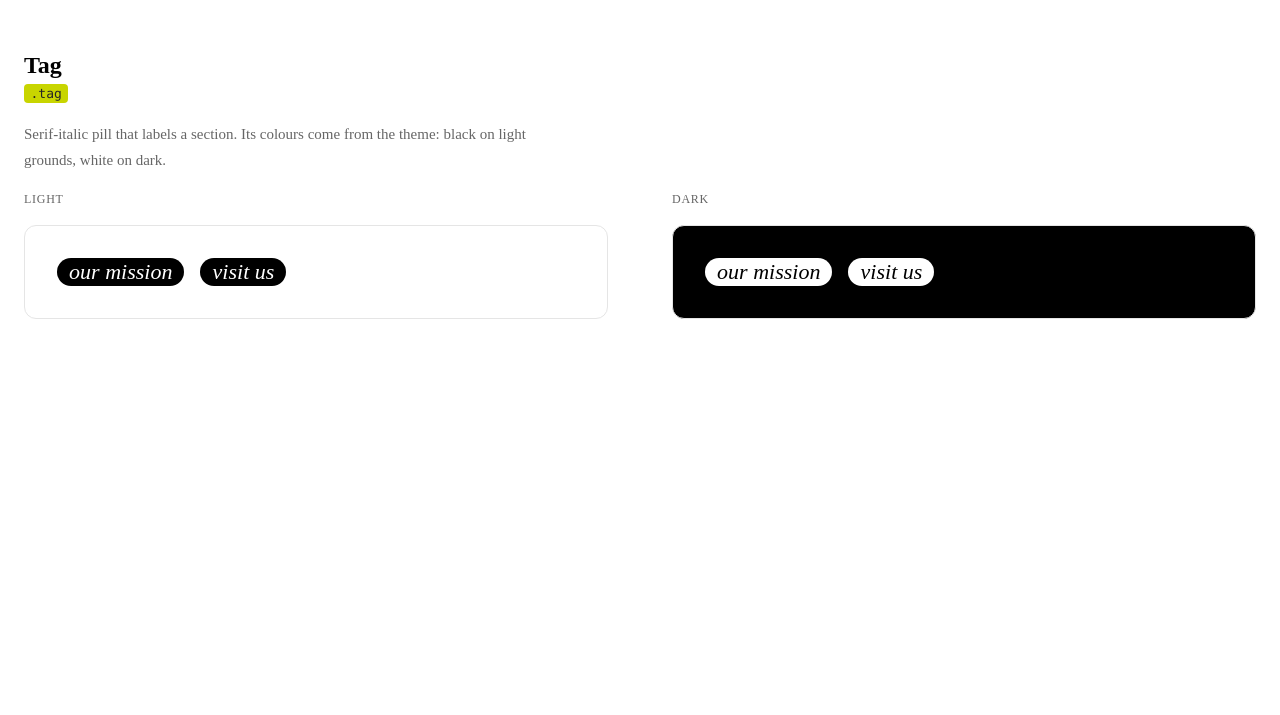
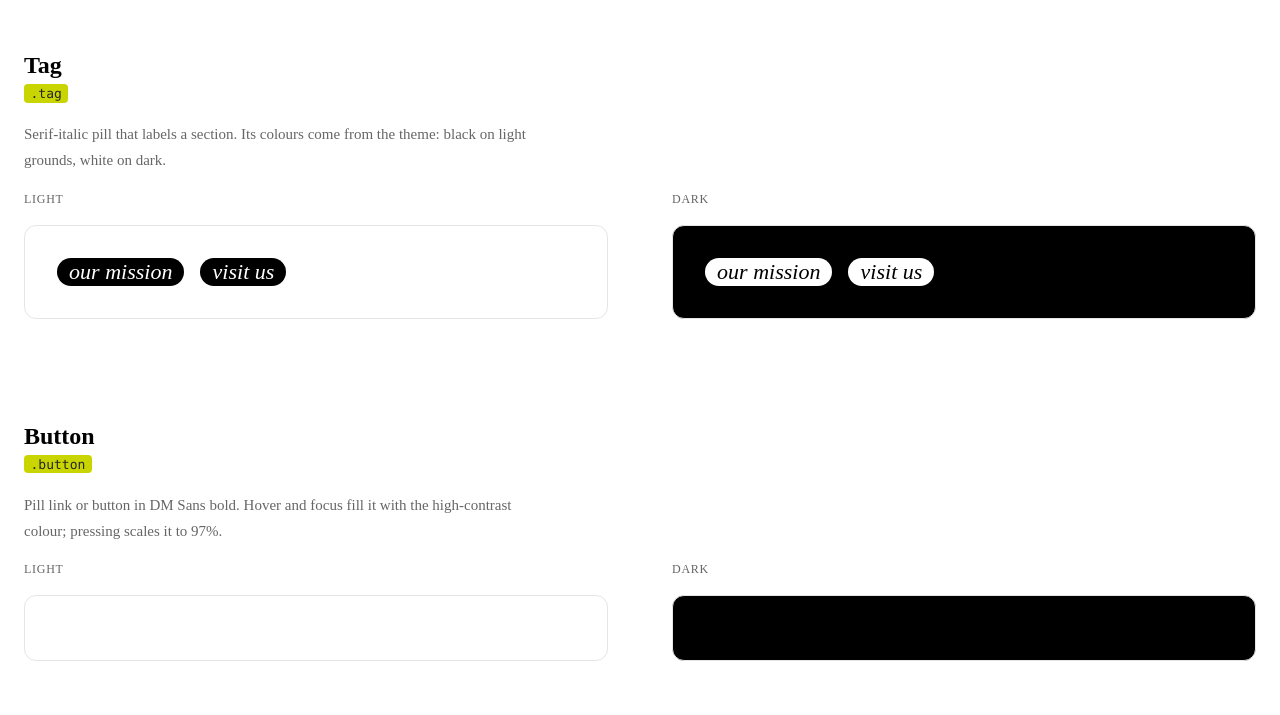
Before and after one commit to clpowe/revealingtruth, an Astro site: page /components in a window 1280 px wide. Built offline with nearby package versions, Linux system fonts and the light colour scheme; Astro itself is replaced by a stand-in of ours.

Commit message:
Button start

```diff
--- a/src/pages/components.astro
+++ b/src/pages/components.astro
@@ -28,6 +28,29 @@ import BaseLayout from "../layouts/BaseLayout.astro";
             <Tag>our mission</Tag>
             <Tag>visit us</Tag>
           </div>
+        </figure>
+      </div>
+    </article>
+  </section>
+
+  <section class="section flow wrapper" data-padding="compact">
+    <article class="flow">
+      <header class="flow">
+        <h3 class="h3">Button</h3>
+        <code>.button</code>
+        <p style="max-inline-size: 34em;">
+          Pill link or button in DM Sans bold. Hover and focus fill it with the
+          high-contrast colour; pressing scales it to 97%.
+        </p>
+      </header>
+      <div class="equal-columns">
+        <figure class="flow">
+          <figcaption>Light</figcaption>
+          <div class="fig-content cluster" data-theme="light"></div>
+        </figure>
+        <figure class="flow">
+          <figcaption>Dark</figcaption>
+          <div class="fig-content cluster" data-theme="dark"></div>
         </figure>
       </div>
     </article>
```
Also changed, not shown: src/components/Button.astro (added).
